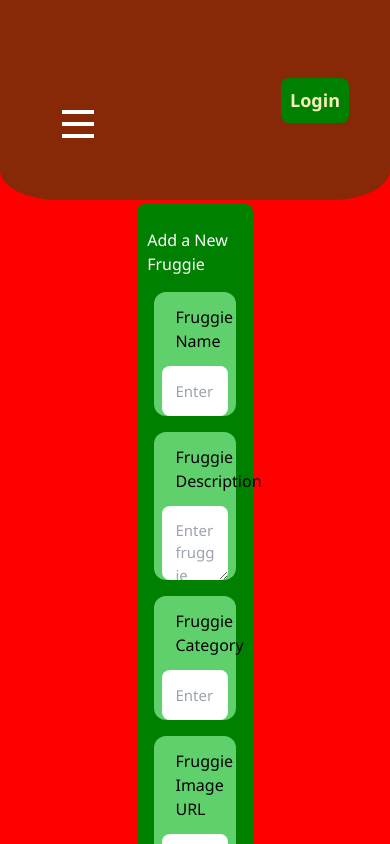
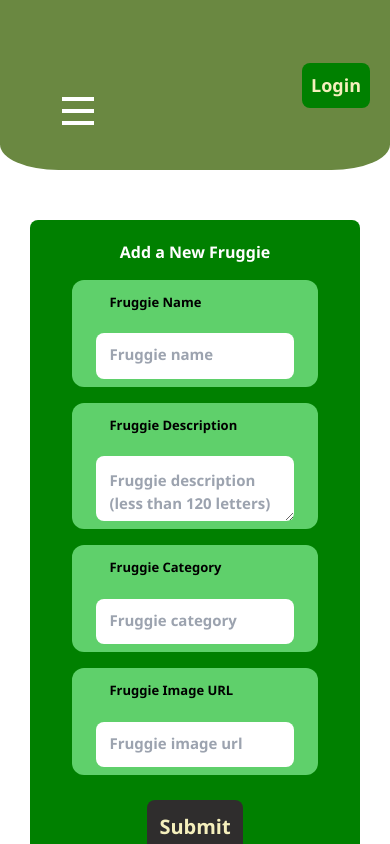
Before and after one commit to clem0802/z.fruit-veggie-front, a React (Create React App) app: page /add-content in a window 390 px wide. Shown: the top 844 px of the page. Built offline with nearby package versions, Linux system fonts and the light colour scheme; no server answers.

Commit message:
2022.05.05-soir

```diff
--- a/src/components/Contents/contentdetails.css
+++ b/src/components/Contents/contentdetails.css
@@ -11,7 +11,7 @@
 }
 .content-details-inner-container {
     /* background-color: pink; */
-    background-color: rgba(110, 107, 107, 0.439);
+    background-color: rgba(155, 149, 149, 0.439);
     border-radius: 45px;
     padding: 20px;
     margin: 90px 380px;
--- a/src/components/Contents/contents.css
+++ b/src/components/Contents/contents.css
@@ -67,12 +67,6 @@
   cursor: pointer;
   background-color: rgb(238, 238, 206);
 }
-@keyframes bounce {
-0%   { transform: translateY(0); }
-50%  { transform: translateY(-10px); }
-100% { transform: translateY(0); }
-}
-
 
 /*------------------------------------------*/
 .content-img {
--- a/src/components/Footer/Footer.js
+++ b/src/components/Footer/Footer.js
@@ -18,7 +18,7 @@ export default function Footer() {
       <div className="fontawesome-container">
           <a target="_blank" rel="noreferrer" href="https://www.facebook.com/profile.php?id=100079029092235"><FontAwesomeIcon icon={["fab", "facebook"]} /></a>
           <a target="_blank" rel="noreferrer" href="https://www.linkedin.com/in/clemence-0802/"><FontAwesomeIcon icon={["fab", "linkedin"]} /></a>
-          <a target="_blank" rel="noreferrer" href="#"><FontAwesomeIcon icon={["fab", "twitter"]} /></a>
+          <a target="_blank" rel="noreferrer" href="https://twitter.com/?lang=fr"><FontAwesomeIcon icon={["fab", "twitter"]} /></a>
           <a target="_blank" rel="noreferrer" href="https://github.com/clem0802"><FontAwesomeIcon icon={["fab", "github"]} /></a>
       </div>
     </div>
--- a/src/components/Form/Form.js
+++ b/src/components/Form/Form.js
@@ -30,19 +30,21 @@ export default function Form({baseUrl}){
                 <h1>Add a New Fruggie</h1>
                 <div className='input-container'>
                     <label>Fruggie Name</label>
-                    <input value={title} onChange={(e)=>{setTitle(e.target.value)}} placeholder='Enter fruggie name' />
+                    <input value={title} onChange={(e)=>{setTitle(e.target.value)}} placeholder='Fruggie name' />
                 </div>
                 <div className='input-container'>
                     <label>Fruggie Description</label>
-                    <textarea value={description} onChange={(e)=>{setDescription(e.target.value)}} placeholder='Enter fruggie description'></textarea>
+                    <textarea value={description} onChange={(e)=>{setDescription(e.target.value)}} placeholder='Fruggie description (less than 120 letters)'
+                    style={{width: "80%"}}
+                    ></textarea>
                 </div>
                 <div className='input-container'>
                     <label>Fruggie Category</label>
-                    <input value={category} onChange={(e)=>{setCategory(e.target.value)}} placeholder='Enter fruggie category' />
+                    <input value={category} onChange={(e)=>{setCategory(e.target.value)}} placeholder='Fruggie category' />
                 </div>
                 <div className='input-container'>
                     <label>Fruggie Image URL</label>
-                    <input value={imageUrl} onChange={(e)=>{setImageUrl(e.target.value)}} placeholder='Enter fruggie image url' />
+                    <input value={imageUrl} onChange={(e)=>{setImageUrl(e.target.value)}} placeholder='Fruggie image url' />
                 </div>
                 <button type="submit">Submit</button>
             </form>
--- a/src/components/Form/form.css
+++ b/src/components/Form/form.css
@@ -4,14 +4,14 @@
 }
 .add-content-form {
   background-color: green;
-    width: 38%;
-    margin: 0 auto;
+  width: 100%;
   display: flex;
   flex-direction: column;
   align-items: center;
-    padding: 24px;
+  padding: 20px;
   border-radius: 8px;
   color: white;
+  font-weight: bold;
 }
 .input-container {
   background-color: rgba(130, 237, 146, 0.736);
@@ -26,15 +26,20 @@
 .input-container input,
 .input-container label,
 .input-container textarea {
-    width: 70%;
+  width: 80%;
   padding: 13px;
   border: none;
+  outline-width: 0;
   border-radius: 8px;
   color: black;
 }
-.input-container textarea {
-    resize: horizontal;
+input, label, textarea {
+  margin-bottom: 10px;
 }
+textarea {
+  resize: vertical;
+}
+
 
 /*---------------(Submit btn)----------------*/
 .add-content-form button {
@@ -58,131 +63,119 @@
 }
 
 
-  /*--------------------------*/
-/*--------------------------*/
+/*----------------------------------------*/
 /* ------------MEDIA QUERIES------------- */
 @media (max-width: 1350px) {
-  .add-form-container {
+  /* .add-form-container {
     background-color: purple;
-  }
+  } */
   .add-content-form {
     margin: 3% auto;
-    width: 45%;
-  }
-/* }
-@media (max-width: 1250px) {
-  .add-form-container {
-    background-color: red;
+    width: 80%;
   }
 }
 @media (max-width: 1160px) {
   .add-form-container {
-    background-color: pink;
-  } */
+    /* background-color: pink; */
+    padding: 200px 120px 50px 120px;
+  }
+  .add-content-form {
+    width: 85%;
+  }
 }
 @media (max-width: 1000px) {
   .add-form-container {
-    background-color: blue;
+    /* background-color: blue; */
+    padding: 200px 110px 50px 110px;
   }
   .add-content-form {
-    width: 50%;
+    width: 90%;
   }
 }
-/* @media (max-width: 950px) {
+@media (max-width: 950px) {
   .add-form-container {
-    padding-top: 30px;
-    background-color: gold;
+    /* background-color: gold; */
+    padding-top: 200px;
+  }
+}
+@media (max-width: 900px) {
+  .add-form-container {
+    /* background-color: fuchsia; */
+    padding: 210px 100px 50px 100px;
   }
   .add-content-form {
-  width: 54%;
-  }
-}  */
-@media (max-width: 900px) {
-  .add-form-container {
-    background-color: orange;
+    width: 95%;
   }
 }
 @media (max-width: 870px) {
-  .add-form-container {
+  /* .add-form-container {
     background-color: aqua;
-  }
+  } */
   .add-content-form {
-    width: 58%;
+    width: 98%;
   }
 }
 @media (max-width: 800px) {
-  .add-form-container {
+  /* .add-form-container {
     background-color: black;
-  }
+  } */
   .add-content-form {
-    width: 65%;
+    width: 100%;
   }
 }
 @media (max-width: 710px) {
   .add-form-container {
-    background-color: beige;
-  }
-  .add-content-form {
-    width: 68%;
+    /* background-color: beige; */
+    padding: 210px 85px 50px 85px;
   }
 }
 @media (max-width: 620px) {
   .add-form-container {
-  background-color: fuchsia;
-  }
-  .add-content-form {
-    width: 72%;
+    /* background-color: teal; */
+    padding: 210px 70px 50px 70px;
   }
 }
 @media (max-width: 540px) {
   .add-form-container {
-    background-color: gray;
-  }
-  .add-content-form {
-    width: 76%;
+    /* background-color: gray; */
+    padding: 210px 60px 50px 60px;
   }
 }
 @media (max-width: 500px) {
   .add-form-container {
-    background-color: blanchedalmond;
-  }
-  .add-content-form {
-    width: 82%;
-    padding: 24px 14px;
+    /* background-color: purple; */
+    padding: 210px 50px 50px 50px;
   }
 }
 @media (max-width: 450px) {
   .add-form-container {
-    background-color: dodgerblue;
+    /* background-color: dodgerblue; */
+    padding: 210px 40px 50px 40px;
   }
-  .add-content-form {
-    width: 85%;
-    padding: 24px 10px;
+  input, label, textarea {
+    margin-bottom: 8px;
+    font-size: 13px;
   }
 }
 @media (max-width: 400px) {
   .add-form-container {
-    background-color: red;
-  }
-  .add-content-form {
-    width: 89%;
-  }
-  .input-container input,
-  .input-container label,
-  .input-container textarea {
-    width: 80%;
+    /* background-color: red; */
+    padding: 210px 30px 50px 30px;
   }
 }
 @media (max-width: 330px) {
   .add-form-container {
-    background-color: indigo;
+    /* background-color: indigo; */
+    padding: 210px 20px 50px 20px;
   }
-  .add-content-form {
-    width: 92%;
-  }
-  .input-container input,
-  .input-container label,
-  .input-container textarea {
-    width: 90%;
+  input, label, textarea {
+    margin-bottom: 6px;
+    font-size: 11px;
   }
 }
+@media (max-width: 300px) {
+  .add-form-container {
+    /* background-color: brown; */
+    padding: 210px 10px 50px 10px;
+  }
+}
--- a/src/components/Header/Header.js
+++ b/src/components/Header/Header.js
@@ -82,7 +82,6 @@ export default function Header({baseUrl}) {
     return (
       <div className='header-container'>
 
-
         <div className="flex items-center justify-between py-8">
             <nav>
                 <section className="MOBILE-MENU flex lg:hidden">
@@ -100,11 +99,12 @@ export default function Header({baseUrl}) {
                     <div className={isNavOpen ? "showMenuNav" : "hideMenuNav"}>
                             <div
                                 className="CROSS-ICON absolute top-0 right-13 px-8 py-5"
-                                style={{color: "red"}}
+                                style={{color: "rgb(159, 2, 2)"}}
                                 onClick={() => setIsNavOpen(false)}>X
                             </div>
                             <div>
-                                <ul className="MENU-LINK-MOBILE-OPEN flex flex-col text-sm min-h-[150px]">
+                                <ul className="MENU-LINK-MOBILE-OPEN absolute top-0 right-13 px-8 py-5 min-h-[150px]">
+                                {/* <ul className="MENU-LINK-MOBILE-OPEN flex flex-col text-sm min-h-[150px]"> */}
                                     <li className="my-2"><a href="/">Home</a></li>
                                     <li className="my-2"><a href="/contents">Contents</a></li>
                                     <li className="my-2"><a href="/contact">Contact</a></li>
@@ -142,12 +142,12 @@ export default function Header({baseUrl}) {
         </div>
 
 
-            <div>
+        <div className='MODAL-CONTAINER'>
         {
             loggedIn ?
             <div className='profile-container-loggedin'>
                 <button className='link-button'>
-                        <Link to="/add-content"><span><p>Add a new fruggie</p></span></Link>
+                    <Link to="/add-content"><span><p>Add a fruggie</p></span></Link>
                 </button>
                     <div className='img-container'>
                         <p>Welcome</p>
@@ -202,9 +202,6 @@ export default function Header({baseUrl}) {
                                 <p className='already'>Already have an account?</p>
                                 <p><span onClick={()=>{setUserExists(true)}}>Login</span></p>
                             </div>
-
-
-
                         }
                       </div>
                 }
@@ -213,7 +210,6 @@ export default function Header({baseUrl}) {
             : null
         }
         </div>
-
       </div>
     )
 }
--- a/src/components/Header/header.css
+++ b/src/components/Header/header.css
@@ -8,17 +8,16 @@ input {
 }
 /*---------------------------*/
 .header-container {
-  /* height: 160px; */
-  height: 200px;
+  height: 160px;
   width: 100%;
-  background-color: rgba(30, 76, 14, 0.532);
+  background-color: rgb(106, 136, 65);
   display: flex;
   align-items: stretch;
   padding: 40px 180px;
   display: flex;
   justify-content: space-between;
   align-items: center;
-  font-size: 20px; /*---text size of Welcome {user} + white "Login" title in modal ---*/
+  font-size: 15px; /*---text size of Welcome {user} + white "Login" title in modal ---*/
   font-weight: bold;
   background-size: contain;
   background-repeat: no-repeat;
@@ -32,32 +31,32 @@ input {
 /* ------------HEADER (Left - Navbar Menu)------------- */
 /*-----------(Tailwind Hamburger)------------*/
 .HAMBURGER-ICON {
-  margin-top: -200px;
+  margin-top: -150px;
 }
 .CROSS-ICON {
   left: 20px;
+  cursor: pointer;
 }
 .MENU-LINK-MOBILE-OPEN {
-  margin-top: -100px;
-  margin-left: -100px;
-  padding-left: 10px;
+  margin-top: 20px;
+  left: 0px;
 }
 .MENU-LINK-MOBILE-OPEN a {
   transition: 0.7s ease;
-  font-size: 25px;
+  font-size: 20px;
 }
 .MENU-LINK-MOBILE-OPEN a:hover {
   color: rgb(56, 54, 54);
-  font-size: 30px;
+  font-size: 24px;
   text-decoration: underline;
 }
 .DESKTOP-MENU a {
-  background-color: rgba(141, 131, 131, 0.491);
+  background-color: green;
   border-radius: 12px;;
-  font-size: 18px;
+  font-size: 17px;
   transition: 0.7s ease;
   text-align: center;
-  color: rgb(36, 84, 30);
+  color: rgb(245, 239, 188);
 }
 .DESKTOP-MENU a:hover {
   color: #cab002;
@@ -65,56 +64,60 @@ input {
   text-decoration: underline;
 }
 
+
+/*-------(HEADER MODAL on the right)---------*/
 /*-------(WELCOME {user})---------*/
 .img-container {
   display: flex;
   flex-direction: column;
   align-items: center;
-  padding: 16px;
-  width: 100%;
-  border-radius: 30% 0 35% 0;
+  padding: 10px;
+  width: 50%;
+  border-radius: 12px;
   color: white;
-  background-color: rgb(102, 147, 51);
+  background-color: rgb(28, 100, 21);
 }
 .img-container img {
   height: 42px;
   width: 42px;
-  border-radius: 40%;
+  border-radius: 20%;
 }
 .username {
-  margin-bottom: 5px;
+  margin-bottom: 10px;
 }
-/*--------(ADD a new fruggie btn)---------*/
+/*--------(ADD a new fruggie btn zone)---------*/
 .link-button {
   text-align: center;
-  height: 10em;
-  width: 200px;
-  border: none;
-  border-radius: 0 30% 0 35%;
+  height: 8em;
+  width: 140px;
+  border-radius: 12px;
   background-color: green;
   display: flex;
 }
+.link-button span:hover {
+  color: #c8b11c;
+  text-decoration-line: underline;
+}
 .link-button span {
-  font-size: 20px;
+  transition: 0.7s ease;
+  font-size: 15px;
   font-weight: bolder;
   color: rgb(255, 250, 217);
 }
 .profile-container-loggedin {
   display: flex;
   align-items: center;
-  width: 47%;
-  border-radius: 20px;
-  justify-content: space-between;
+  width: 50%;
 }
-.login-to-add {
+/* .login-to-add {
   margin-top: 10px;
   font-size: 28px;
   text-align: center;
   background-color: rgba(255, 255, 255, 0.402);
   padding: 5px 18px;
   border-radius: 8px;
-}
-/* Login btn - Header Right */
+} */
+/*--------(LOGIN btn - Header Right)---------*/
 .login-btn {
   border: none;
   border-radius: 8px;
@@ -126,7 +129,6 @@ input {
   text-decoration: none;
   padding: 9px;
   margin: 15px;
-  /* background-color: rgb(47, 45, 45); */
   background-color: green;
   color: rgb(245, 239, 188);
 }
@@ -137,7 +139,8 @@ input {
   font-size: 22px;
   text-decoration-line: underline;
 }
-/* Logout btn - inside Header Submit Form */
+
+/*--------(LOGOUT btn - inside Header Submit Form)---------*/
 .logout-btn {
   border: none;
   border-radius: 8px;
@@ -148,8 +151,7 @@ input {
   text-decoration: none;
   padding: 9px;
   margin: 15px;
-  /* background-color: rgb(47, 45, 45); */
-  background-color: red;
+  background-color: rgb(159, 2, 2);
   color: rgb(245, 239, 188);
 }
 .logout-btn:hover {
@@ -169,20 +171,11 @@ input {
 }
 
 /*--------(HEADER MODAL)---------*/
-.header-modal h3 {
-  max-width: fit-content;
-  cursor: pointer;
-  color: black;
-  padding-bottom: 10px;
-}
 .header-modal {
-  /* background-color: rgb(74, 130, 74); */
-  background: rgba(171, 136, 19, 0.511);
+  background-color: rgb(74, 130, 74);
   border-radius: 0 0 8px 8px;
   height: 54vh;
   width: 22vw;
-  margin-right: 46px;
-
   position: absolute;
   top: 0;
   right: 0;
@@ -201,6 +194,9 @@ input {
   margin-bottom: 15px;
 }
 .header-modal h3 {
+  max-width: fit-content;
+  cursor: pointer;
+  padding-bottom: 10px;
   color: rgb(159, 2, 2);
 }
 .header-modal form {
@@ -250,83 +246,94 @@ input {
   }
   .header-modal {
     height: 54vh;
-    width: 30vw;
-    margin-right: 26px;
+    width: 22vw;
   }
 }
-
 @media (max-width: 1250px) {
   .header-container {
-    padding: 40px 140px;
+    padding: 40px 110px;
   }
 }
 @media (max-width: 1160px) {
   .header-container {
-    padding: 40px 120px;
-  }
-  .MENU-LINK-MOBILE-OPEN {
-    margin-left: -185px;
+    padding: 40px 90px;
   }
 }
 @media (max-width: 1000px) {
   .header-container {
-    padding: 40px 100px;
-  }
-  .HAMBURGER-ICON {
-    margin-top: -180px;
-  }
-  .MENU-LINK-MOBILE-OPEN {
-    margin-left: -180px;
+    padding: 40px 70px;
   }
 }
 @media (max-width: 950px) {
   .header-container {
-    padding: 40px 80px;
-  }
-  .HAMBURGER-ICON {
-    margin-top: -175px;
-  }
-  .MENU-LINK-MOBILE-OPEN {
-    margin-left: -170px;
+    padding: 40px 50px;
   }
 }
 @media (max-width: 900px) {
   .header-container {
-    padding: 40px 60px;
-  }
-  .MENU-LINK-MOBILE-OPEN {
-    margin-left: -160px;
+    padding: 40px 30px;
   }
 }
 @media (max-width: 870px) {
   .header-container {
-    padding: 40px 50px;
+    padding: 40px 20px;
   }
   .header-modal {
     height: 54vh;
     width: 32vw;
-    margin-right: 26px;
   }
-  .MENU-LINK-MOBILE-OPEN {
-    margin-left: -150px;
+  .HAMBURGER-ICON {
+    margin-top: -200px;
   }
 }
+
+
 @media (max-width: 800px) {
+/*--------(from here)---------*/
 .header-container {
-    padding: 40px 60px;
+    font-size: 12px;;
   }
+/*-------(WELCOME {user})---------*/
+.img-container {
+  padding: 8px;
+}
+.img-container img {
+  height: 30px;
+  width: 30px;
+}
+.username {
+  margin-bottom: 8px;
+}
+/*--------(ADD a new fruggie btn zone)---------*/
+.link-button {
+  height: 7.5em;
+  width: 70px;
+}
+.link-button span {
+  font-size: 12px;
+}
+.profile-container-loggedin {
+  /* display: flex;
+  align-items: center; */
+  width: 90%;
+}
+.header-container {
+  padding: 40px 30px;
+}
+.logout-btn {
+  font-size: 15px;
+}
+/*--------(stop)---------*/
 .header-modal {
     height: 52vh;
     width: 28vw;
-    margin-right: 28px;
 }
 .login-to-add {
     display: none;
 }
-  .MENU-LINK-MOBILE-OPEN {
-    margin-left: -130px;
 }
-}
+
+
 @media (max-width: 720px) {
 .header-container {
   padding: 50px;
@@ -334,12 +341,33 @@ input {
 .header-modal {
   height: 54vh;
   width: 32vw;
-    margin-right: 22px;
 }
-  .MENU-LINK-MOBILE-OPEN {
-    margin-left: -100px;
+/*--------(from here)---------*/
+.img-container img {
+height: 30px;
+width: 30px;
 }
+.username {
+margin-bottom: 7px;
 }
+/*--------(ADD a new fruggie btn zone)---------*/
+.link-button {
+height: 7.5em;
+width: 65px;
+}
+.link-button span {
+font-size: 10px;
+}
+.header-container {
+padding: 40px 20px;
+}
+.logout-btn {
+font-size: 13px;
+}
+/*--------(stop)---------*/
+}
+
+
 @media (max-width: 620px) {
 .nav-container {
   display: flex;
@@ -347,51 +375,148 @@ input {
 }
 .header-modal {
   width: 34vw;
-    margin-right: 20px;
-  }
-  .MENU-LINK-MOBILE-OPEN {
-    margin-left: -60px;
 }
 }
+
+
 @media (max-width: 530px) {
-  .header-container {
-    padding: 30px;
-  }
 .header-modal {
   width: 37vw;
-    margin-right: 18px;
 }
-  .MENU-LINK-MOBILE-OPEN {
-    margin-left: -30px;
+.MENU-LINK-MOBILE-OPEN a {
+  font-size: 17px;
 }
+/*--------(from here)---------*/
+.header-container {
+  font-size: 10px;
 }
+.img-container img {
+  height: 25px;
+  width: 25px;
+}
+/*--------(ADD a new fruggie btn zone)---------*/
+.link-button {
+  height: 8em;
+  width: 60px;
+}
+.link-button span {
+  font-size: 9px;
+}
+.header-container {
+  padding: 40px 15px;
+}
+.logout-btn {
+  font-size: 12px;
+}
+/*--------(stop)---------*/
+}
+
+
 @media (max-width: 410px) {
-  .header-container {
-    padding: 26px;
-  }
 .header-modal {
   width: 39vw;
-    margin-right: 16px;
 }
 .header-modal h2 {
   font-size: 25px;
 }
-  .MENU-LINK-MOBILE-OPEN {
-    margin-left: 30px;
+.MENU-LINK-MOBILE-OPEN a {
+  font-size: 14px;
 }
+/*--------(from here)---------*/
+.profile-container-loggedin {
+  display: flex;
+  flex-direction: column;
 }
-@media (max-width: 330px) {
 .header-container {
-    padding: 18px;
+  height: 170px;
+  font-size: 10px;
 }
+.img-container {
+  width: 70%;
+  margin-bottom: -10px;;
+}
+.img-container img {
+  height: 20px;
+  width: 21px;
+}
+/*--------(ADD a new fruggie btn zone)---------*/
+.link-button {
+  margin-top: 10px;
+  margin-bottom: 5px;
+  justify-content: center;
+  align-items: center;
+  height: 5em;
+  width: 53px;
+}
+.link-button span {
+  font-size: 8px;
+}
+.header-container {
+  padding: 40px 5px;
+}
+.logout-btn {
+  font-size: 10px;
+}
+/*--------(stop)---------*/
+}
+
+
+@media (max-width: 340px) {
 .header-modal {
   width: 48vw;
-    margin-right: 14px;
 }
 .login-btn, .logout-btn {
   font-size: 18px;;
 }
-  .HAMBURGER-ICON {
-    margin-top: -160px;
+.CROSS-ICON {
+  left: 0px;
 }
+.MENU-LINK-MOBILE-OPEN a {
+  font-size: 11px;
 }
+.MENU-LINK-MOBILE-OPEN {
+  margin-top: 25px;
+  left: -20px;
+}
+/*--------(from here)---------*/
+.link-button {
+  margin-top: 10px;
+  margin-bottom: 5px;
+  height: 5em;
+  width: 50px;
+}
+.img-container {
+  width: 70%;
+  margin-bottom: -10px;;
+}
+.img-container img {
+  height: 18px;
+  width: 22px;
+}
+/*--------(ADD a new fruggie btn zone)---------*/
+.header-container {
+  height: 175px;
+  padding: 40px 0px;
+}
+.logout-btn {
+  font-size: 9px;
+}
+/*--------(stop)---------*/
+}
+
+
+@media (max-width: 300px) {
+/*--------(from here)---------*/
+.header-container {
+  height: 180px;
+}
+.link-button {
+  height: 5em;
+  width: 50px;
+}
+.img-container img {
+  height: 20px;
+  width: 24px;
+}
+/*--------(stop)---------*/
+}
--- a/tailwind.config.js
+++ b/tailwind.config.js
@@ -7,6 +7,7 @@ module.exports = {
   extend: {},
   },
   plugins: [],
+
 }
 
 // code in the beginning:
```
Also changed, not shown: src/components/Contact/contact.css (+27 -2 lines), src/components/Footer/footer.css (+35 -3 lines), src/components/Header/z-Header-notes.js (+0 -73 lines), src/components/Home/home.css (+15 -15 lines). Lines whose indentation alone changed are shown as unchanged.
